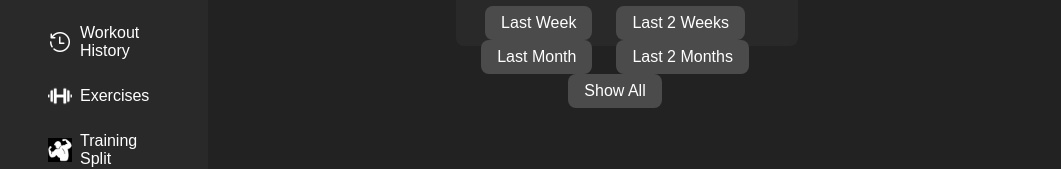
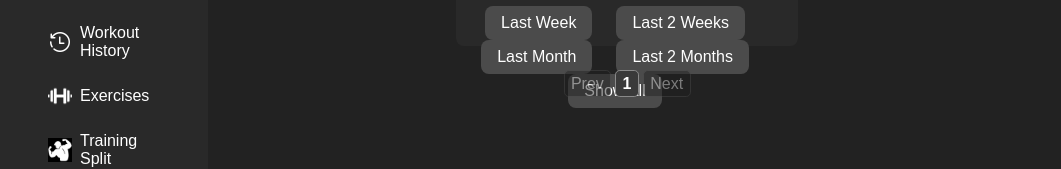
Before and after one commit to Luan2118/gym-tracker-project, a React (Vite) app: page /body-weight in a window 1280 px wide. Shown: the part 230-399 px from the top of the page, without its empty margins (0-1061 px from the left). Built offline with nearby package versions, Linux system fonts and the light colour scheme.

Commit message:
feat: add pagination for BodyWeight

```diff
--- a/src/pages/BodyWeight/BodyWeight.jsx
+++ b/src/pages/BodyWeight/BodyWeight.jsx
@@ -23,8 +23,6 @@ export default function BodyWeight() {
   const [dateFrom, setDateFrom] = useState('');
   const [dateTo, setDateTo] = useState('');
 
-  console.log(bodyWeights)
-
   useEffect(() => {
     localStorage.setItem('bodyWeights', JSON.stringify(bodyWeights))
   }, [bodyWeights])
@@ -48,6 +46,19 @@ export default function BodyWeight() {
             filter === 'customDate' ? customDate :
               sortedByDateBodyWeights
 
+
+  const [currentPage, setCurrentPage] = useState(1);
+
+  const itemsPerPage = 10;
+  const totalPages = Math.max(1, Math.ceil(visibleBodyWeights.length / itemsPerPage));
+
+  const startIndex = (currentPage - 1) * itemsPerPage;
+  const endIndex = startIndex + itemsPerPage;
+
+  const paginatedBodyWeights = visibleBodyWeights.slice(startIndex, endIndex);
+
+  const pageNumbers = Array.from({ length: totalPages }, (_, index) => index + 1);
+
   useEffect(() => {
     if (feedback !== 'added') return;
 
@@ -67,18 +78,22 @@ export default function BodyWeight() {
     })
 
     setFeedback('added')
+    setCurrentPage(1);
   }
 
   function handleCustomDate(e) {
     setDateTo(e.target.value);
     setFilter('customDate')
+    setCurrentPage(1);
   }
 
   function applyPreset(preset) {
     setFilter(preset);
     setDateFrom('');
     setDateTo('')
+    setCurrentPage(1);
   }
+
 
   return (
     <>
@@ -116,8 +131,29 @@ export default function BodyWeight() {
           </section>
 
           <ul >
-            <BodyWeightList bodyWeights={visibleBodyWeights} />
+            <BodyWeightList bodyWeights={paginatedBodyWeights} />
           </ul>
+
+          <div className={styles["pagination-wrapper"]}>
+            <button type="button" className={styles["pagination-button"]} onClick={() => setCurrentPage((prev) => prev - 1)} disabled={currentPage === 1}>Prev</button>
+
+            {pageNumbers.map((page) => (
+              <button
+                key={page}
+                type="button"
+                className={
+                  currentPage === page
+                    ? styles["active-page-button"]
+                    : styles["page-button"]
+                }
+                onClick={() => setCurrentPage(page)}
+              >
+                {page}
+              </button>
+            ))}
+
+            <button type="button" className={styles["pagination-button"]} onClick={() => setCurrentPage((prev) => prev + 1)} disabled={currentPage === totalPages}>Next</button>
+          </div>
         </div>
 
 
--- a/src/pages/BodyWeight/BodyWeight.module.css
+++ b/src/pages/BodyWeight/BodyWeight.module.css
@@ -165,3 +165,43 @@ h2 {
   margin-right: 3rem;
   cursor: pointer;
 }
+
+.pagination-wrapper {
+  display: flex;
+  align-items: center;
+  justify-content: center;
+  gap: 0.5rem;
+  margin-top: 1.25rem;
+}
+
+.pagination-button,
+.page-button,
+.active-page-button {
+  border: 1px solid rgb(74, 74, 74);
+  background-color: rgb(31, 31, 31);
+  color: rgb(232, 232, 232);
+  padding: 0.45rem 0.8rem;
+  border-radius: 0.6rem;
+  cursor: pointer;
+  font: inherit;
+}
+
+.pagination-button:hover,
+.page-button:hover {
+  background-color: rgb(42, 42, 42);
+  border-color: rgb(102, 102, 102);
+}
+
+.active-page-button {
+  background-color: rgb(58, 58, 58);
+  border-color: rgb(138, 138, 138);
+  color: rgb(255, 255, 255);
+  font-weight: 600;
+}
+
+.pagination-button:disabled,
+.page-button:disabled,
+.active-page-button:disabled {
+  opacity: 0.45;
+  cursor: not-allowed;
+}
```
